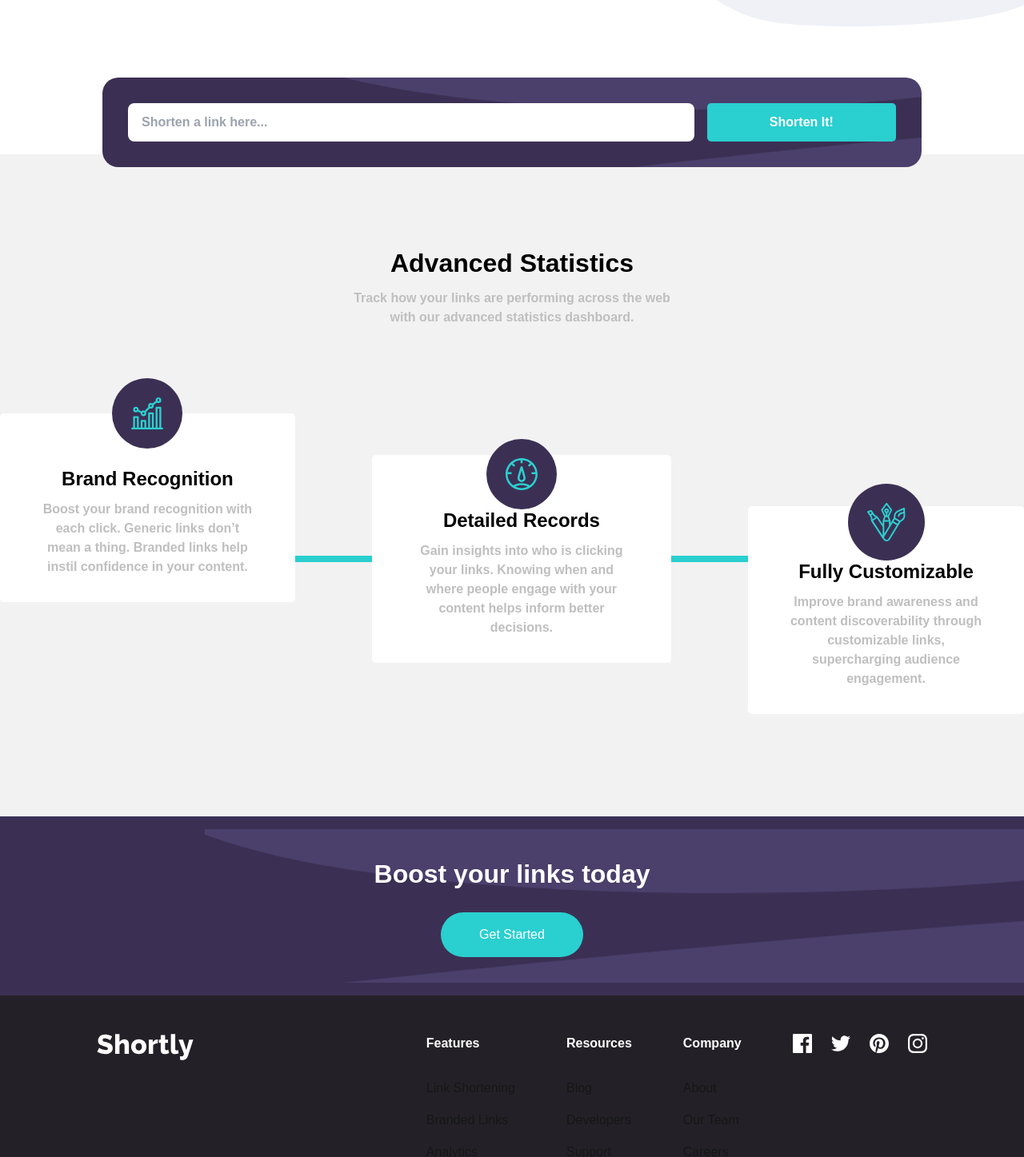
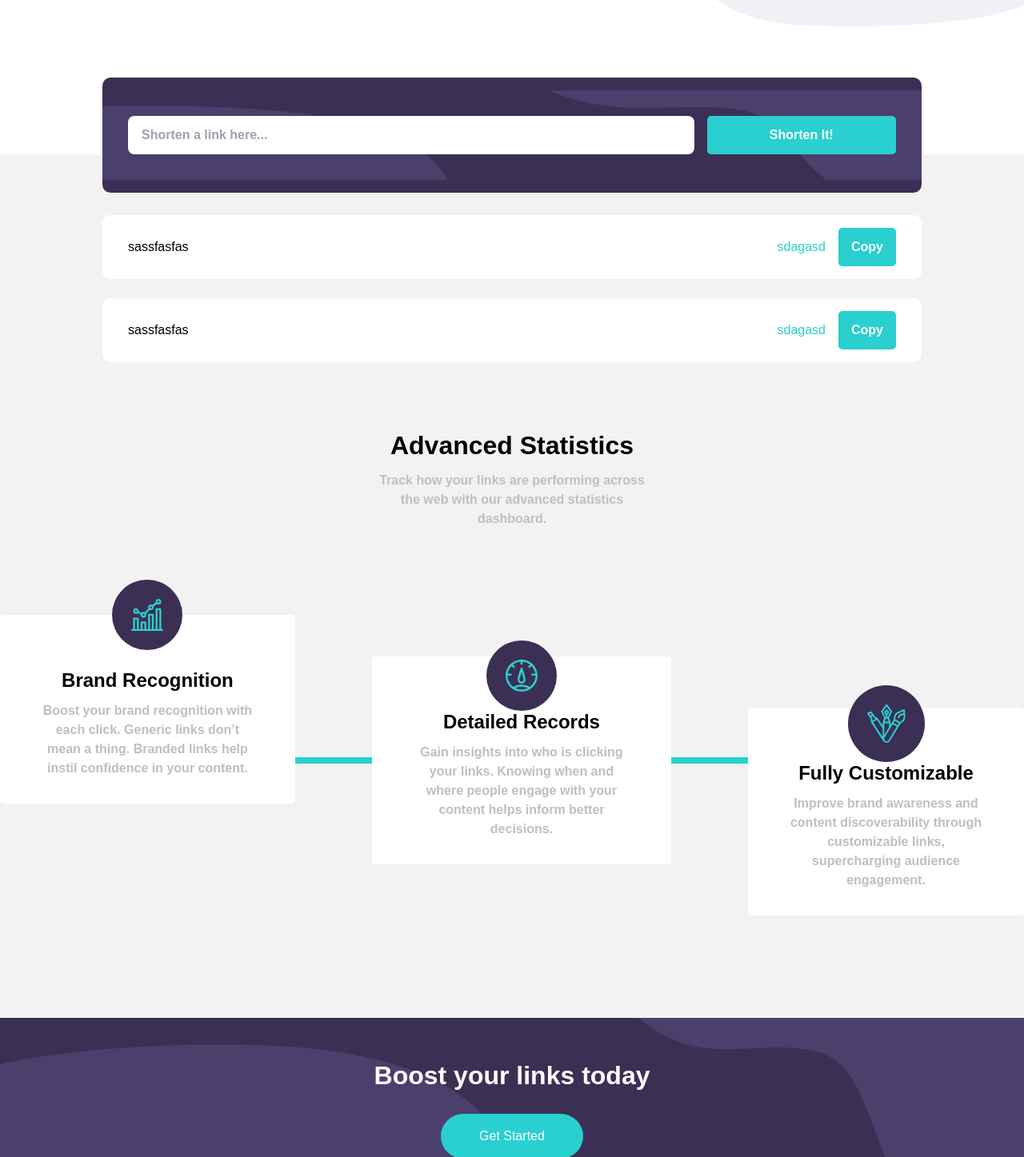
Before and after one commit to sksksk2024/url_shortening, a React (Create React App) app: page / in a window 1280 px wide. Shown: the part 543-1990 px from the top of the page at 80% size. Built offline with nearby package versions, Linux system fonts and the light colour scheme.

Commit message:
styles done

```diff
--- a/src/components/Content.jsx
+++ b/src/components/Content.jsx
@@ -1,28 +1,91 @@
+import { useState } from 'react';
 import img1 from './../images/icon-brand-recognition.svg';
 import img2 from './../images/icon-detailed-records.svg';
 import img3 from './../images/icon-fully-customizable.svg';
 
 const Content = () => {
+  const [invalid, setInvalid] = useState(false);
+  const [text, setText] = useState('');
+
+  const inputText = (e) => {
+    setText(e.target.value);
+  };
+
+  const handleSubmit = (e) => {
+    e.preventDefault();
+
+    if (text === '') {
+      setInvalid(true);
+    }
+
+    setText('');
+    setInvalid(false);
+  };
+
   return (
     <section className="bg-gray-bg pb-32P">
       <div className="flex flex-col gap-24 relative bottom-96I">
         <form
+          onSubmit={handleSubmit}
           id="link-shortener"
-          className="w-[80%] mx-auto flex flex-col lg:flex-row justify-center items-center gap-4 px-0 py-32P lg:px-32P rounded-20BR"
+          className="w-[80%] mx-auto flex flex-col lg:flex-row justify-center items-center gap-4 px-0 py-48P lg:px-32P rounded-10BR"
         >
-          <input
-            type="text"
-            className="font-semibold input w-[90%] lg:w-3/4 bg-white"
-            placeholder="Shorten a link here..."
-            aria-label="add a link to shorten it"
-          />
-          <button className="font-semibold text-black text-white bg-cyan rounded-5BR px-16P py-3 hover:opacity-60 w-[90%] lg:w-1/4">
+          <div className="w-[90%] lg:w-3/4 relative">
+            <input
+              type="text"
+              className={`font-semibold input w-[100%] bg-white ${
+                invalid && 'border-red border-2'
+              }`}
+              placeholder="Shorten a link here..."
+              required
+              aria-label="add a link to shorten it"
+              onChange={inputText}
+            />
+            {invalid && (
+              <span className="absolute left-0 -bottom-32I text-red">
+                Please add a link
+              </span>
+            )}
+          </div>
+          <button
+            type="submit"
+            className="font-semibold text-black text-white bg-cyan rounded-5BR px-16P py-3 hover:opacity-60 w-[90%] lg:w-1/4"
+          >
             Shorten It!
           </button>
         </form>
+
         {/* Link Cards */}
+        <ul className="flex flex-col justify-center items-center gap-6 -mt-67.2M -mb-16M">
+          <li className="flex flex-col lg:flex-row justify-center lg:justify-between items-start lg:items-center gap-4 lg:gap-0 w-[80%] py-16P bg-white mx-auto rounded-10BR">
+            <span className="text-black px-32P">sassfasfas</span>
+            <hr className="w-[100%] bg-gray block lg:hidden" />
+            <div className="flex flex-col lg:flex-row justify-center lg:justify-end items-start lg:items-center gap-4 px-32P w-[100%]">
+              <span className="text-cyan">sdagasd</span>
+              <button className="font-semibold text-black text-white bg-cyan rounded-5BR px-16P py-3 hover:opacity-60 w-[100%] lg:w-auto">
+                Copy
+              </button>
+              {/* <button className="font-semibold text-black text-white bg-very-dark-blue rounded-5BR px-16P py-3 hover:opacity-60">
+                Copied!
+              </button> */}
+            </div>
+          </li>
+          <li className="flex flex-col lg:flex-row justify-center lg:justify-between items-start lg:items-center gap-4 lg:gap-0 w-[80%] py-16P bg-white mx-auto rounded-10BR">
+            <span className="text-black px-32P">sassfasfas</span>
+            <hr className="w-[100%] bg-gray block lg:hidden" />
+            <div className="flex flex-col lg:flex-row justify-center lg:justify-end items-start lg:items-center gap-4 px-32P w-[100%]">
+              <span className="text-cyan">sdagasd</span>
+              <button className="font-semibold text-black text-white bg-cyan rounded-5BR px-16P py-3 hover:opacity-60 w-[100%] lg:w-auto">
+                Copy
+              </button>
+              {/* <button className="font-semibold text-black text-white bg-very-dark-blue rounded-5BR px-16P py-3 hover:opacity-60">
+                Copied!
+              </button> */}
+            </div>
+          </li>
+        </ul>
 
-        <div className="flex flex-col justify-center items-center gap-2 max-w-container-400 mx-auto text-center">
+        <div className="flex flex-col justify-center items-center gap-2 max-w-container-400 mx-auto text-center px-32P">
           <h2 className="font-bold text-black text-2xl">Advanced Statistics</h2>
           <p className="font-bold text-gray">
             Track how your links are performing across the web with our advanced
@@ -32,7 +95,7 @@ const Content = () => {
 
         <div className="relative flex flex-col xl:flex-row justify-center items-center gap-24 my-64M">
           <div className="z-10 relative xl:bottom-64I font-bold flex flex-col justify-center items-center gap-2 max-w-container-400 text-center p-32P  px-48P pt-16 bg-white rounded-5BR">
-            <div className="absolute bg-dark-violet p-24P rounded-full bottom-224I 2xs:bottom-192I">
+            <div className="absolute bg-dark-violet p-24P rounded-full bottom-256I 23-125:bottom-192I 2xs:bottom-192I">
               <img src={img1} alt="brand recognition" />
             </div>
             <h3 className="text-black text-xl">Brand Recognition</h3>
@@ -56,7 +119,7 @@ const Content = () => {
           </div>
 
           <div className="z-10 relative xl:top-64I font-bold flex flex-col justify-center items-center gap-2 max-w-container-400 text-center p-32P px-48P pt-16 bg-white rounded-5BR">
-            <div className="absolute bg-dark-violet p-24P rounded-full bottom-208I 2xs:bottom-192I">
+            <div className="absolute bg-dark-violet p-24P rounded-full bottom-256I 23-125:bottom-192I 2xs:bottom-192I">
               <img src={img3} alt="brand recognition" />
             </div>
             <h3 className="text-black text-xl">Fully Customizable</h3>
--- a/src/components/Header.jsx
+++ b/src/components/Header.jsx
@@ -59,7 +59,7 @@ const Header = () => {
 
         {/* Accessing the menu - Mobile */}
         <div
-          className="relative cursor-pointer w-32W h-32H block lg:hidden mr-16M"
+          className="relative cursor-pointer w-32W h-32H block lg:hidden mr-32M"
           onClick={MenuStart}
         >
           {/* Hamburger Icon */}
--- a/src/components/Hero.jsx
+++ b/src/components/Hero.jsx
@@ -4,19 +4,19 @@ const Hero = () => {
   return (
     <section className="static lg:relative left-128I z-50 flex flex-col lg:flex-row-reverse justify-center lg:justify-around items-center gap-1 lg:gap-4 p-32P lg:pl-0 lg:pr-16P lg:py-32P mb-128M">
       <img
-        className="w-2/4 hidden lg:block"
+        className="lg:w-2/4 hidden lg:block"
         src={work}
         alt="working illustration"
       />
-      <section className="w-2/4 flex flex-col justify-start text-center lg:items-start text-start">
-        <h1 className="font-bold text-black text-2xl lg:text-4xl leading-10 lg:leading-2xs-tight">
+      <section className="lg:w-2/4 flex flex-col justify-start text-center lg:items-start lg:text-start w-[100%]">
+        <h1 className="font-bold text-black text-2xl lg:text-4xl leading-10 lg:leading-2xs-tight mx-auto lg:mx-0">
           More than just shorter links
         </h1>
-        <p className="text-gray">
+        <p className="text-gray mx-auto lg:mx-0">
           Build your brand’s recognition and get detailed insights on how your
           links are performing.
         </p>
-        <button className="font-semibold text-black text-white bg-cyan rounded-30BR p-16P px-32P my-16M hover:opacity-60">
+        <button className="w-[90%] font-semibold text-black text-white bg-cyan rounded-30BR p-16P px-32P my-16M hover:opacity-60 mx-auto lg:mx-0">
           Get Started
         </button>
       </section>
--- a/src/components/Today.jsx
+++ b/src/components/Today.jsx
@@ -2,7 +2,7 @@ const Today = () => {
   return (
     <div
       id="link-shortener-today"
-      className="flex flex-col justify-center items-center gap-6 bg-dark-violet py-48P"
+      className="flex flex-col justify-center items-center gap-6 bg-dark-violet px-16P py-48P text-center"
     >
       <h2 className="font-bold text-white text-2xl">Boost your links today</h2>
       <button className="hover:brightness-125 text-black text-white bg-cyan rounded-30BR px-48P py-16P">
--- a/src/index.css
+++ b/src/index.css
@@ -21,6 +21,7 @@ img {
 
 :root {
   /* Font Size */
+  --font-size-1-5xs: 0.1rem;
   --font-size-2xs: 0.5rem;
   --font-size-xs: 0.75rem; /* Tailwind default */
   --font-size-sm: 0.875rem; /* Tailwind default */
@@ -59,11 +60,20 @@ body {
   background-image: url('./images/bg-boost-mobile.svg');
   background-color: var(--dark-violet);
   background-repeat: no-repeat;
-  background-position: 100%;
-  background-size: 80% 24dvh;
+  background-position: 90%;
+  background-size: 100% 24dvh;
+}
 
-  @media (min-width: 768) {
-    background-size: 60dvw 14dvh;
+@media (min-width: 48em) {
+  #link-shortener {
+    background-size: 100dvw 24dvh;
+    background-image: url('./images/bg-shorten-desktop.svg');
+  }
+}
+
+@media (min-width: 64em) {
+  #link-shortener {
+    background-size: 100dvw 14dvh;
     background-image: url('./images/bg-shorten-desktop.svg');
   }
 }
@@ -73,10 +83,18 @@ body {
   background-color: var(--dark-violet);
   background-repeat: no-repeat;
   background-position: 100%;
-  background-size: 80% 24dvh;
+  background-size: 80% 28dvh;
+}
 
-  @media (min-width: 768) {
-    background-size: 60dvw 14dvh;
+@media (min-width: 32em) {
+  #link-shortener-today {
+    background-size: 80% 24dvh;
+  }
+}
+
+@media (min-width: 48em) {
+  #link-shortener-today {
+    background-size: 100dvw 30dvh;
     background-image: url('./images/bg-shorten-desktop.svg');
   }
 }
--- a/tailwind.config.js
+++ b/tailwind.config.js
@@ -303,6 +303,7 @@ module.exports = {
       },
       screens: {
         '3xs': '0px',
+        '23-125': '23.125rem',
         '2xs': '23.75rem', // 380px
         custom: '26.875rem', // 430px
         xs: '30rem', // 480px
@@ -313,6 +314,7 @@ module.exports = {
         '2xl': '96rem', // 1536px
       },
       fontSize: {
+        '1-5xs': 'var(--font-size-1-5xs)',
         '2xs': 'var(--font-size-2xs)',
         xs: 'var(--font-size-xs)',
         sm: 'var(--font-size-sm)',
@@ -340,6 +342,8 @@ module.exports = {
         '1.2M': '1.2rem',
         '48M': '3rem',
         '64M': '4rem',
+        '67.2M': '4.2rem',
+        '80M': '5rem',
         '96M': '6rem',
         '108M': '6.75',
         '128M': '8rem',
```
